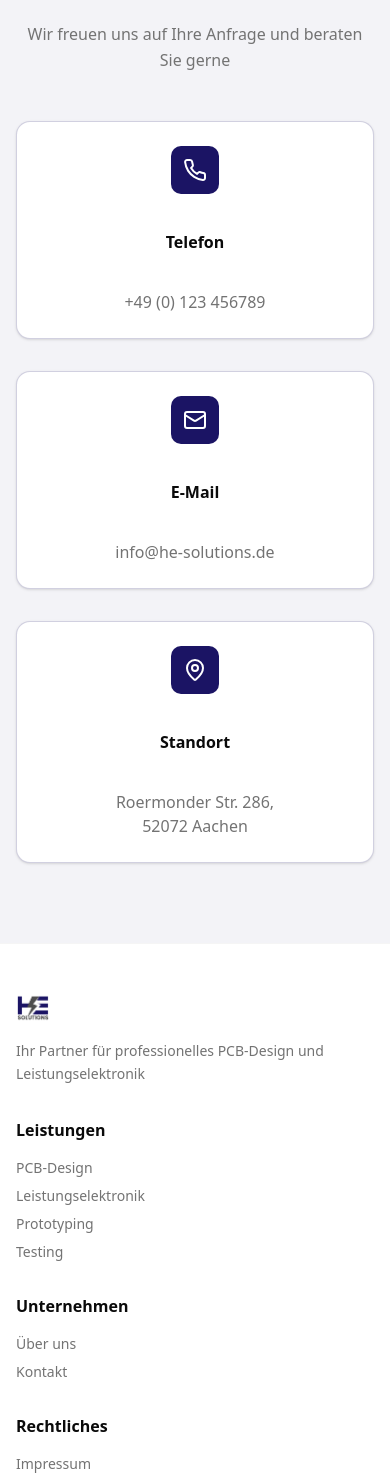
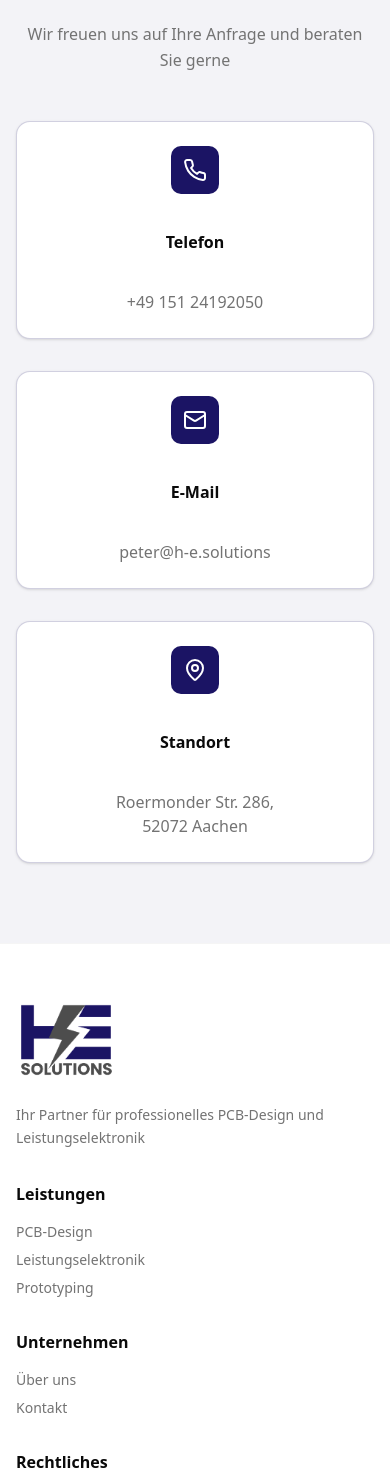
Before and after one commit to HE-Solutions/website, a Next.js app: page / in a window 390 px wide. Shown: the part 2984-4468 px from the top of the page. Built offline with nearby package versions, Linux system fonts and the light colour scheme.

Commit message:
changed phone number (embarrassing)

```diff
--- a/app/page.tsx
+++ b/app/page.tsx
@@ -163,7 +163,7 @@ export default function HomePage() {
                     <Phone className="w-6 h-6 text-white" />
                   </div>
                   <h3 className="font-sans font-semibold text-foreground">{t.contact.phone}</h3>
-                  <p className="text-muted-foreground">+49 (0) 123 456789</p>
+                  <p className="text-muted-foreground">+49 151 24192050</p>
                 </Card>
 
                 <Card className="p-6 space-y-3 text-center border-brand-primary/20">
@@ -171,7 +171,7 @@ export default function HomePage() {
                     <Mail className="w-6 h-6 text-white" />
                   </div>
                   <h3 className="font-sans font-semibold text-foreground">{t.contact.email}</h3>
-                  <p className="text-muted-foreground">info@he-solutions.de</p>
+                  <p className="text-muted-foreground">peter@h-e.solutions</p>
                 </Card>
 
                 <Card className="p-6 space-y-3 text-center border-brand-primary/20">
@@ -192,7 +192,7 @@ export default function HomePage() {
             <div className="max-w-6xl mx-auto">
               <div className="grid md:grid-cols-4 gap-8 mb-8">
                 <div className="space-y-4">
-                  <Image src="/logo.png" alt="He Solutions Logo" width={120} height={40} className="h-8 w-auto" />
+                  <Image src="/logo.png" alt="HE Solutions Logo" width={360} height={120} className="h-24 w-auto" />
                   <p className="text-sm text-muted-foreground leading-relaxed">{t.footer.tagline}</p>
                 </div>
 
@@ -202,7 +202,6 @@ export default function HomePage() {
                     <li>{t.footer.servicesList.pcb}</li>
                     <li>{t.footer.servicesList.power}</li>
                     <li>{t.footer.servicesList.prototyping}</li>
-                    <li>{t.footer.servicesList.testing}</li>
                   </ul>
                 </div>
 
--- a/lib/translations.ts
+++ b/lib/translations.ts
@@ -60,7 +60,6 @@ export const translations = {
         pcb: "PCB-Design",
         power: "Leistungselektronik",
         prototyping: "Prototyping",
-        testing: "Testing",
       },
       company: "Unternehmen",
       legal: "Rechtliches",
@@ -138,7 +137,6 @@ export const translations = {
         pcb: "PCB Design",
         power: "Power Electronics",
         prototyping: "Prototyping",
-        testing: "Testing",
       },
       company: "Company",
       legal: "Legal",
--- a/package.json
+++ b/package.json
@@ -6,7 +6,7 @@
     "build": "next build",
     "dev": "next dev",
     "lint": "next lint",
-    "start": "next start"
+    "start": "next build & npx serve@latest out"
   },
   "dependencies": {
     "@hookform/resolvers": "^3.10.0",
```
